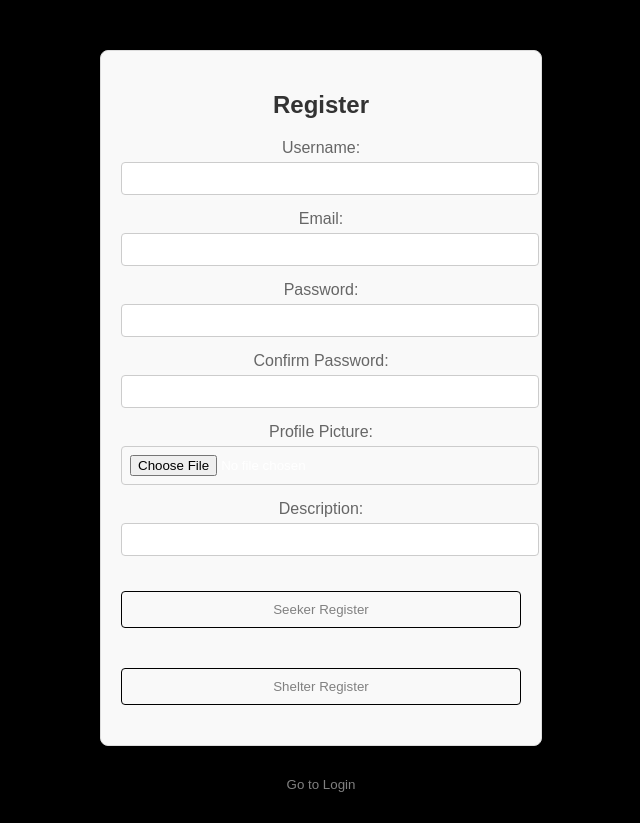
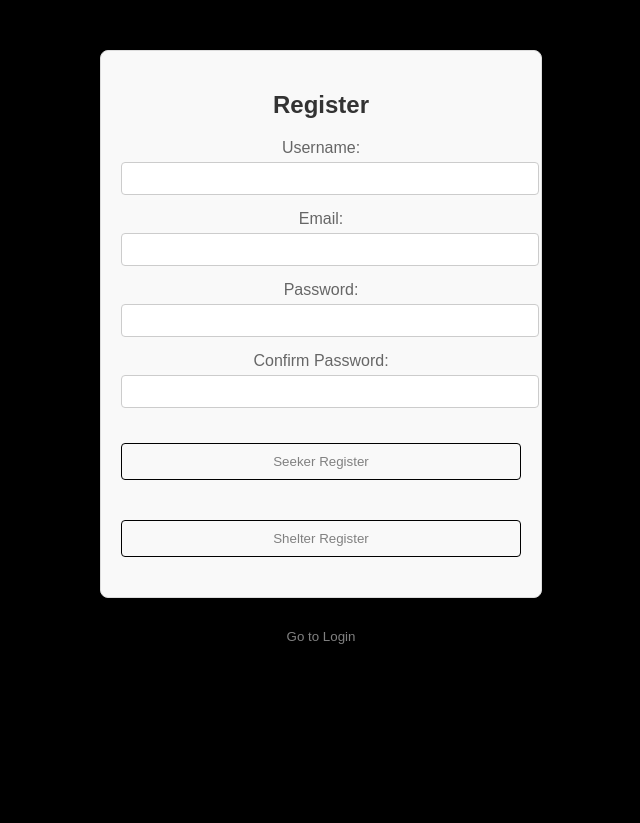
Before and after one commit to P1-UI-Design/Frontend, a React (Create React App) app: page /login in a window 1280 px wide. Both pictures are taken after a click on the button "Don't have an account? Register!". Shown: the whole page, without its empty margins (319-959 px from the left). After the commit the page ends 800 px from the top, so only its background shows below. Built offline with nearby package versions, Linux system fonts and the light colour scheme.

Commit message:
Added login and register functionalities.

```diff
--- a/src/pages/login/components/Login.jsx
+++ b/src/pages/login/components/Login.jsx
@@ -1,17 +1,29 @@
 import React, { useState } from "react";
 import "./AuthFormStyles.css";
 import { useNavigate } from "react-router-dom";
+import axios from 'axios';
 
 const Login = () => {
     const [username, setUsername] = useState("");
     const [password, setPassword] = useState("");
     const navigate = useNavigate();
 
+    const handleLogin = async (event) => {
+        event.preventDefault();
 
-    const handleLogin = (event) => {
-    event.preventDefault();
+        const loginPayload = {
+            username,
+            password,
+        };
+
+        try {
+            const response = await axios.post('http://127.0.0.1:8000/accounts/login/', loginPayload);
+            const accessToken = response.data.access;
+            localStorage.setItem('accessToken', accessToken);
             navigate("/pets");
-
+        } catch (error) {
+            alert("bruh, username or pass is wrong");
+        }
     };
 
     return (
--- a/src/pages/login/components/Parent.jsx
+++ b/src/pages/login/components/Parent.jsx
@@ -17,7 +17,7 @@ const Parent = () => {
         </>
       ) : (
         <>
-          <Register />
+          <Register setShowLogin={setShowLogin}/>
           <button onClick={() => setShowLogin(true)} className="toggle-button">
             Go to Login
           </button>
--- a/src/pages/login/components/Register.jsx
+++ b/src/pages/login/components/Register.jsx
@@ -1,37 +1,33 @@
 import React, { useState } from "react";
 import "./AuthFormStyles.css";
+import axios from "axios";
 
-const Register = () => {
-  const [username, setUsername] = useState("");
-  const [email, setEmail] = useState("");
-  const [password, setPassword] = useState("");
-  const [confirmPassword, setConfirmPassword] = useState("");
-  const [image, setImage] = useState(null);
-  const [description, setDescription] = useState("");
+const Register = ({ setShowLogin }) => {
+    const [username, setUsername] = useState('');
+    const [email, setEmail] = useState('');
+    const [password, setPassword] = useState('');
+    const [password2, setConfirmPassword] = useState('');
 
-  const handleImageChange = (e) => {
-    if (e.target.files && e.target.files[0]) {
-      let img = e.target.files[0];
-      setImage(img);
+    const handleRegister = async (event, role) => {
+        event.preventDefault();
+        const registrationPayload = {
+            username,
+            email,
+            password,
+            password2,
+            role,
+        };
+
+        try {
+            const response = await axios.post('http://127.0.0.1:8000/accounts/', registrationPayload);
+            setShowLogin(true);
+        } catch (error) {
+            alert("error");
         }
     };
 
-  const handleRegister = (event) => {
-    event.preventDefault();
-    // Handle the registration logic here
-    // This can be an API call to your backend server
-    console.log(
-      "Registration Details:",
-      username,
-      email,
-      password,
-      confirmPassword,
-      image
-    );
-  };
-
     return (
-    <form onSubmit={handleRegister} className="auth-form">
+        <form className="auth-form">
             <h2>Register</h2>
             <div>
                 <label>Username:</label>
@@ -61,34 +57,12 @@ const Register = () => {
                 <label>Confirm Password:</label>
                 <input
                     type="password"
-          value={confirmPassword}
+                    value={password2}
                     onChange={(e) => setConfirmPassword(e.target.value)}
                 />
             </div>
-      <div>
-        <label>Profile Picture:</label>
-        <input type="file" onChange={handleImageChange} accept="image/*" />
-      </div>
-      {image && (
-        <div>
-          <img
-            src={URL.createObjectURL(image)}
-            alt="Preview"
-            width="100"
-            height="100"
-          />
-        </div>
-      )}
-      <div>
-        <label>Description:</label>
-        <input
-          type="description"
-          value={description}
-          onChange={(e) => setDescription(e.target.value)}
-        />
-      </div>
-      <button type="seeker-submit">Seeker Register</button>
-      <button type="shelter-submit">Shelter Register</button>
+            <button type="submit" onClick={(e) => handleRegister(e, 'seeker')}>Seeker Register</button>
+            <button type="submit" onClick={(e) => handleRegister(e, 'shelter')}>Shelter Register</button>
         </form>
     );
 };
```
Lines whose indentation alone changed are shown as unchanged.
